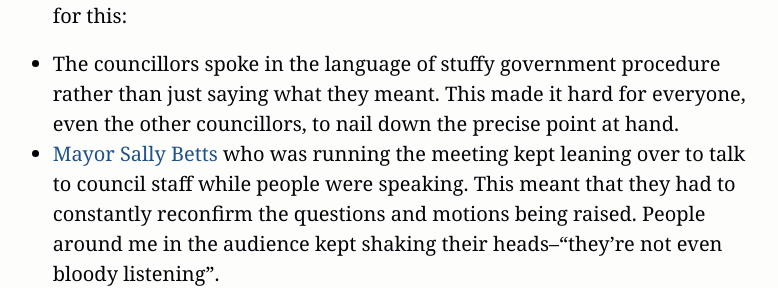
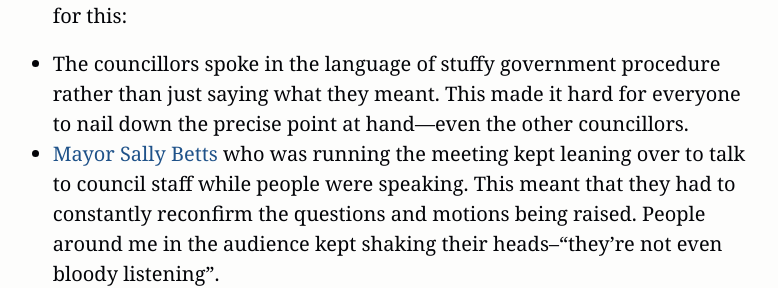
Before and after one commit to equivalentideas/home, a Jekyll site: the page built from _posts/2016-02-29-waverley-council-meeting.markdown, in a window 1280 px wide and 900 px high, scrolled down 2004 px. Shown: the part 210-498 px from the top of the window, without its empty margins (237-1015 px from the left). Built offline with Jekyll 4.4.1, drawn with Linux system fonts in a browser that asks for light colours; nearby versions of some CDN libraries.

Commit message:
Restructure sentence

```diff
--- a/_posts/2016-02-29-waverley-council-meeting.markdown
+++ b/_posts/2016-02-29-waverley-council-meeting.markdown
@@ -75,8 +75,9 @@ It seemed to me that there were a few causes for this:
 
   * The councillors spoke in the language of stuffy government procedure
     rather than just saying what they meant.
-    This made it hard for everyone, even the other councillors,
-    to nail down the precise point at hand.
+    This made it hard for everyone
+    to nail down the precise point at hand—even
+    the other councillors.
   * [Mayor Sally Betts]() who was running the meeting
     kept leaning over to talk to council staff while people were speaking.
     This meant that they had to constantly
```
